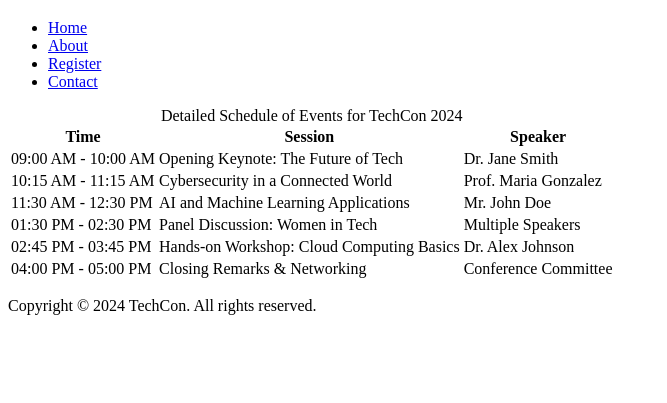
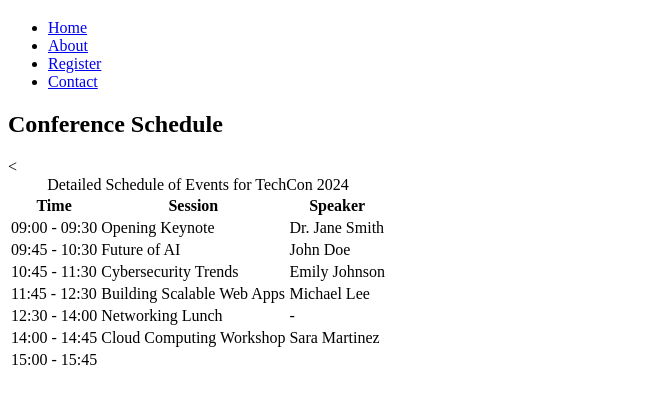
Before and after one commit to lizkamau/TechCon_HTML, a plain HTML site: page techcon_website/schedule.html in a window 1280 px wide. Shown: the part 61-464 px from the top of the page, without its empty margins (0-667 px from the left). Drawn offline with Linux system fonts and the light colour scheme.

Commit message:
techcon scheduel.html commit

```diff
--- a/techcon_website/schedule.html
+++ b/techcon_website/schedule.html
@@ -1,8 +1,11 @@
 <!DOCTYPE html>
 <html lang="en">
 <head>
-  <meta charset="utf-8">
-  <title>Schedule for TechCon 2024</title>
+  <meta charset="UTF-8">
+  <title>TechCon 2024 - Schedule</title>
+  <meta name="viewport" content="width=device-width, initial-scale=1.0">
+  <link href="base.css" rel="stylesheet">
+  <link href="styles.css" rel="stylesheet">
 </head>
 <body>
   <!-- Header -->
@@ -20,6 +23,7 @@
 
   <!-- Main Content -->
   <main>
+    <h2>Conference Schedule</h2>
     <table>
       <caption>Detailed Schedule of Events for TechCon 2024</caption>
       <thead>
@@ -31,41 +35,35 @@
       </thead>
       <tbody>
         <tr>
-          <td>09:00 AM - 10:00 AM</td>
-          <td>Opening Keynote: The Future of Tech</td>
+          <td>09:00 - 09:30</td>
+          <td>Opening Keynote</td>
           <td>Dr. Jane Smith</td>
         </tr>
         <tr>
-          <td>10:15 AM - 11:15 AM</td>
-          <td>Cybersecurity in a Connected World</td>
-          <td>Prof. Maria Gonzalez</td>
+          <td>09:45 - 10:30</td>
+          <td>Future of AI</td>
+          <td>John Doe</td>
         </tr>
         <tr>
-          <td>11:30 AM - 12:30 PM</td>
-          <td>AI and Machine Learning Applications</td>
-          <td>Mr. John Doe</td>
+          <td>10:45 - 11:30</td>
+          <td>Cybersecurity Trends</td>
+          <td>Emily Johnson</td>
         </tr>
         <tr>
-          <td>01:30 PM - 02:30 PM</td>
-          <td>Panel Discussion: Women in Tech</td>
-          <td>Multiple Speakers</td>
+          <td>11:45 - 12:30</td>
+          <td>Building Scalable Web Apps</td>
+          <td>Michael Lee</td>
         </tr>
         <tr>
-          <td>02:45 PM - 03:45 PM</td>
-          <td>Hands-on Workshop: Cloud Computing Basics</td>
-          <td>Dr. Alex Johnson</td>
+          <td>12:30 - 14:00</td>
+          <td>Networking Lunch</td>
+          <td>-</td>
         </tr>
         <tr>
-          <td>04:00 PM - 05:00 PM</td>
-          <td>Closing Remarks & Networking</td>
-          <td>Conference Committee</td>
+          <td>14:00 - 14:45</td>
+          <td>Cloud Computing Workshop</td>
+          <td>Sara Martinez</td>
         </tr>
-      </tbody>
-    </table>
-  </main>
-   <!-- Footer -->
-  <footer>
-    <p>Copyright &copy; 2024 TechCon. All rights reserved.</p>
-  </footer>
-</body>
-</html>
+        <tr>
+          <td>15:00 - 15:45</td>
+          <
```
